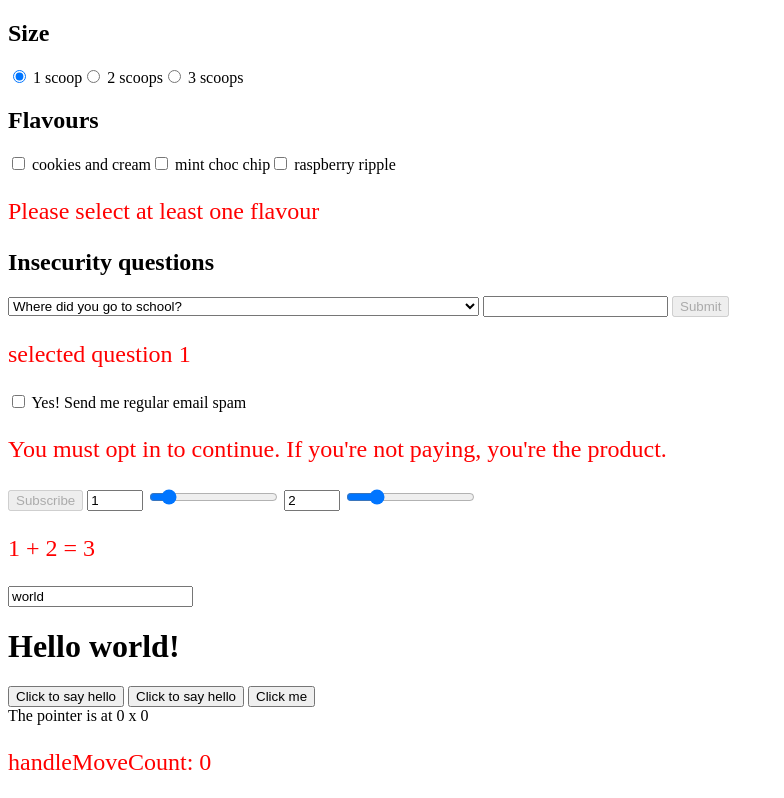
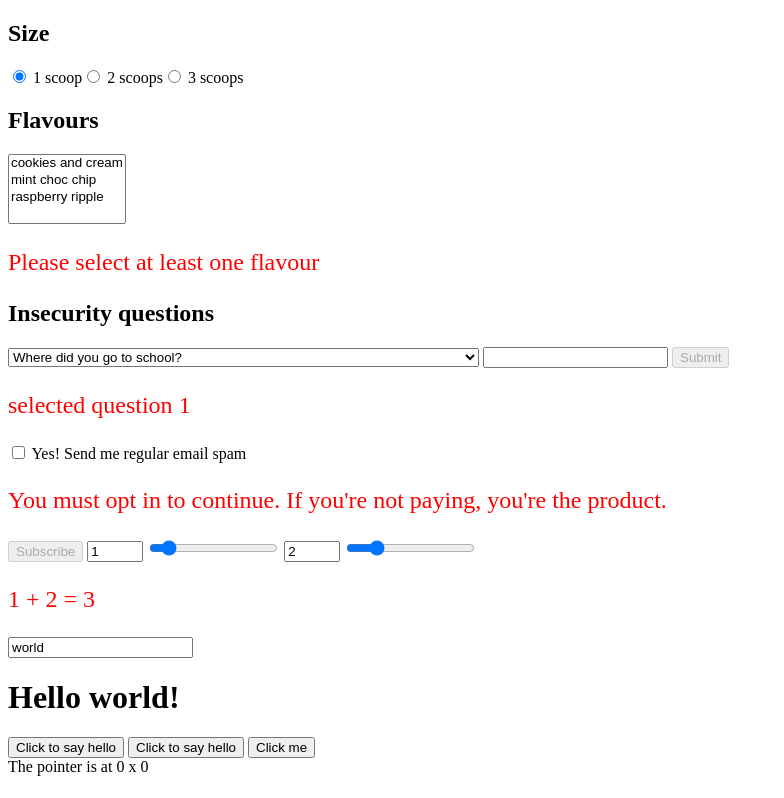
Before and after one commit to youyoumu/svelte-practice, a SvelteKit app: page / in a window 1280 px wide. Shown: the top 798 px of the page, without its empty margins (0-784 px from the left). Built offline with nearby package versions, Linux system fonts and the light colour scheme.

Commit message:
Select multiple

```diff
--- a/src/routes/+page.svelte
+++ b/src/routes/+page.svelte
@@ -140,13 +140,10 @@
 
 <h2>Flavours</h2>
 
-{#each ['cookies and cream', 'mint choc chip', 'raspberry ripple'] as flavour}
-	<label>
-		<input type="checkbox" name="flavours" value={flavour} bind:group={flavours} />
-
-		{flavour}
-	</label>
-{/each}
+<select multiple bind:value={flavours}>
+	{#each ['cookies and cream', 'mint choc chip', 'raspberry ripple'] as flavour}
+		<option>{flavour} </option>{/each}
+</select>
 
 {#if flavours.length === 0}
 	<p>Please select at least one flavour</p>
```
